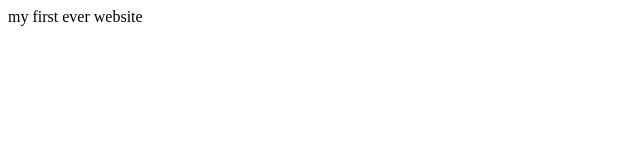
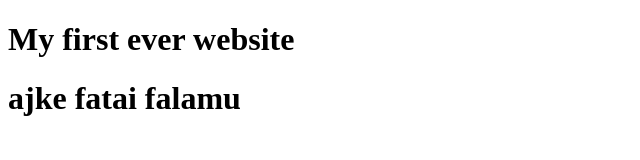
Before and after one commit to isfaqueyeasshir/my.first, a plain HTML site: page index.html in a window 1280 px wide. Shown: the whole page, without its empty margins (0-640 px from the left). Drawn offline with Linux system fonts and the light colour scheme.

Commit message:
kaj ar kaj

```diff
--- a/index.html
+++ b/index.html
@@ -6,6 +6,7 @@
     <title>Document</title>
 </head>
 <body>
-    my first ever website
+    <h1>My first ever website</h1>
+    <h1>ajke fatai falamu</h1>
 </body>
 </html>
```
